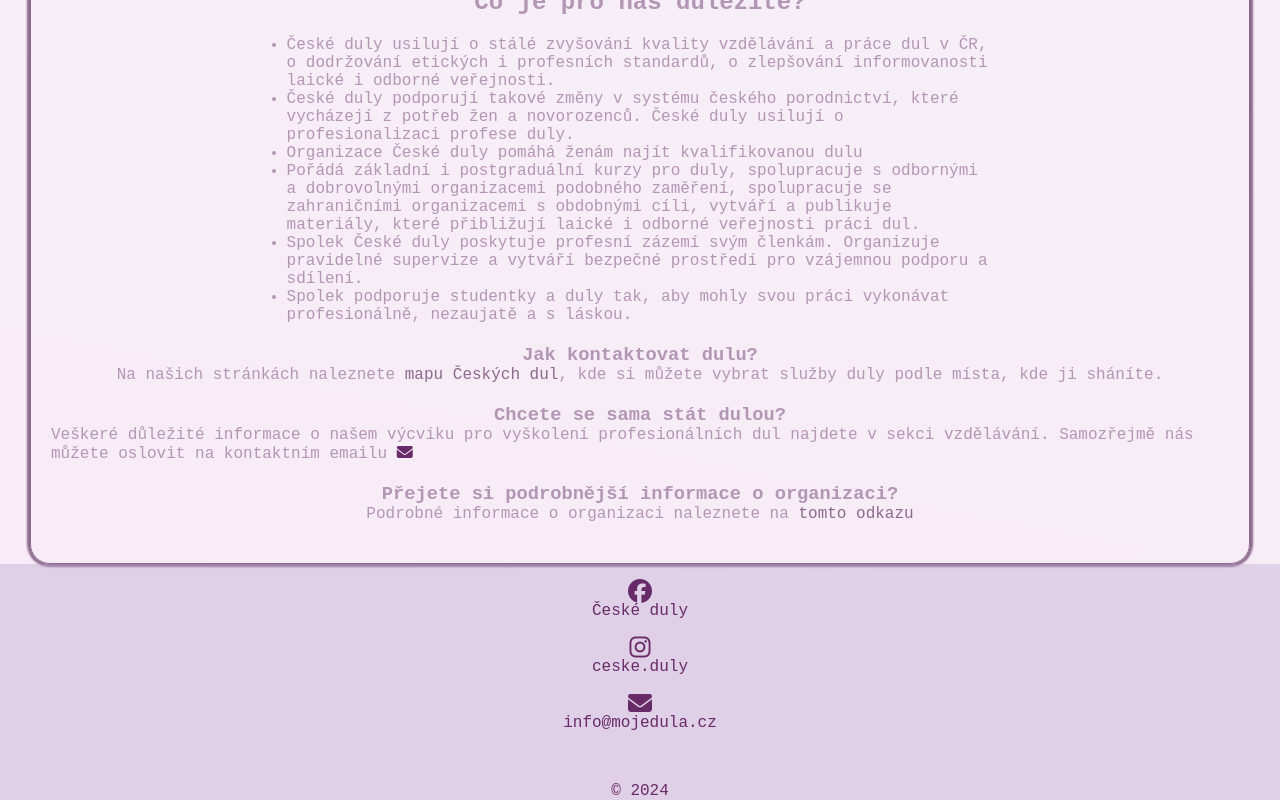
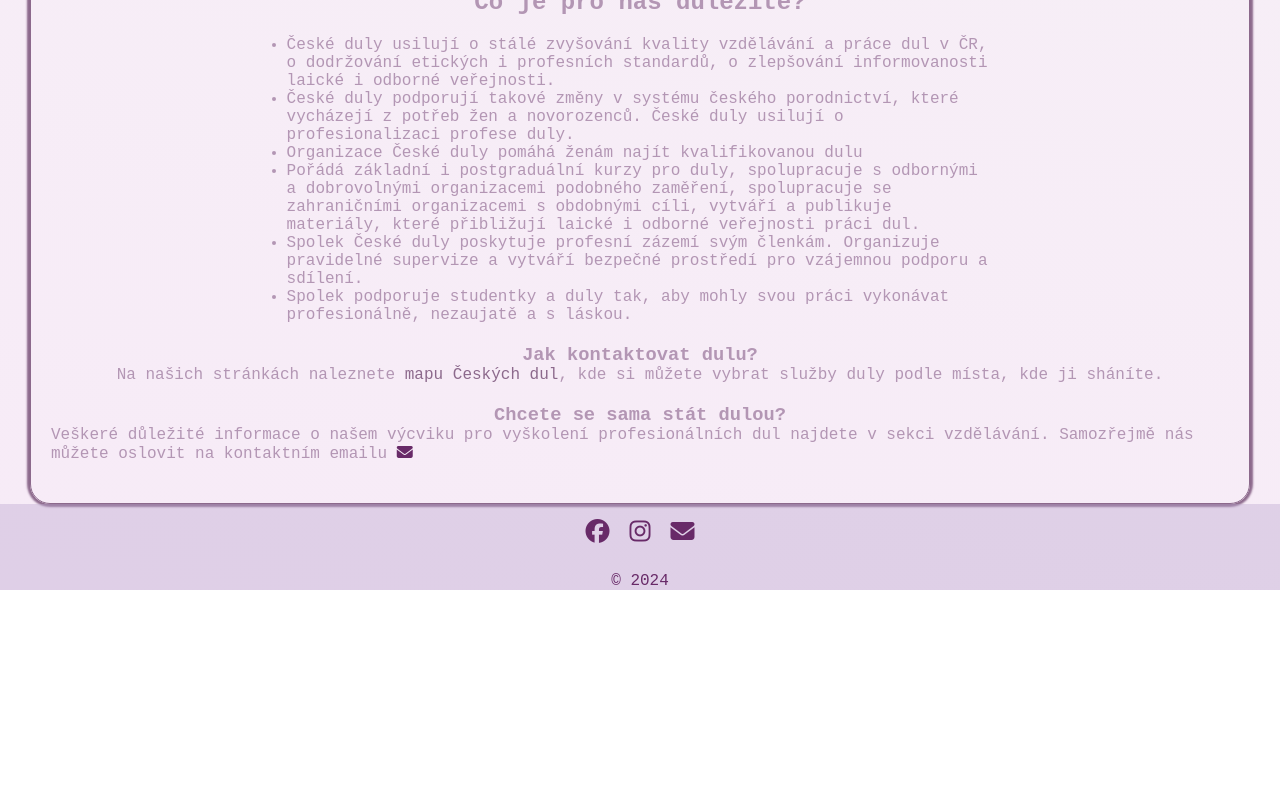
Before and after one commit to CreativeOxana/mojedula, a React (Vite) app: page /about in a window 1280 px wide. Shown: the part 1983-2783 px from the top of the page. After the commit the page ends 2573 px from the top, so only its background shows below. Built offline with nearby package versions, Linux system fonts and the light colour scheme; a web font is replaced by a local one.

Commit message:
Corrected socials icons and added target_blank

```diff
--- a/src/pages/About/index.jsx
+++ b/src/pages/About/index.jsx
@@ -159,17 +159,17 @@ export const About = () => {
           Veškeré důležité informace o našem výcviku pro vyškolení
           profesionálních dul najdete v sekci vzdělávání. Samozřejmě nás můžete
           oslovit na kontaktním emailu{' '}
-          <a href="mailto: vzdelavani@mojedula.cz">
+          <a href="mailto: vzdelavani@mojedula.cz" target="_blank">
             <i className="fa-solid fa-envelope"></i>
           </a>
         </p>
-        <h3>Přejete si podrobnější informace o organizaci?</h3>
+        {/* <h3>Přejete si podrobnější informace o organizaci?</h3>
         <p>
           Podrobné informace o organizaci naleznete na{' '}
           <Link to="/information" className="link">
             tomto odkazu
           </Link>
-        </p>
+        </p> */}
       </div>
     </>
   );
--- a/src/pages/Contacts/index.jsx
+++ b/src/pages/Contacts/index.jsx
@@ -19,19 +19,30 @@ export const Contacts = () => {
       ></iframe>
       <i className="fa-solid fa-envelope"></i>
       <p>
-        <a href="mailto: info@mojedula.cz">info@mojedula.cz</a>,
-        <a href="mailto: vzdelavani@mojedula.cz">vzdelavani@mojedula.cz</a>
+        <a href="mailto: info@mojedula.cz" target="_blank">
+          info@mojedula.cz
+        </a>
+        ,
+        <a href="mailto: vzdelavani@mojedula.cz" target="_blank">
+          vzdelavani@mojedula.cz
+        </a>
       </p>
-      <a href="https://www.facebook.com/ceske.duly/?locale=cs_CZ">
+      <a
+        href="https://www.facebook.com/ceske.duly/?locale=cs_CZ"
+        target="_blank"
+      >
         <i className="fa-brands fa-facebook"></i>
       </a>
-      <a href="https://www.facebook.com/ceske.duly/?locale=cs_CZ">
+      <a
+        href="https://www.facebook.com/ceske.duly/?locale=cs_CZ"
+        target="_blank"
+      >
         <p>České duly</p>
       </a>
-      <a href="https://www.instagram.com/ceske.duly/">
+      <a href="https://www.instagram.com/ceske.duly/" target="_blank">
         <i className="fa-brands fa-instagram"></i>
       </a>
-      <a href="https://www.instagram.com/ceske.duly/">
+      <a href="https://www.instagram.com/ceske.duly/" target="_blank">
         <p>ceske.duly</p>
       </a>
       <i className="fa-solid fa-comments">
@@ -39,7 +50,10 @@ export const Contacts = () => {
         <i className="fa-brands fa-facebook"></i>
       </i>
       <p>
-        <a href="https://www.facebook.com/groups/271474671034538/">
+        <a
+          href="https://www.facebook.com/groups/271474671034538/"
+          target="_blank"
+        >
           Moje dula – podpora a sdílení s Českými dulami{' '}
         </a>
       </p>
--- a/src/pages/Education/index.jsx
+++ b/src/pages/Education/index.jsx
@@ -21,7 +21,10 @@ export const Education = () => {
           online u vás doma (bližší info níže).
         </p>
         <button>
-          <a href="https://docs.google.com/forms/d/e/1FAIpQLSdfMTYBAZ5AK1qmI3dRgTQg7ODUc7BjC7wKzRhBUK3Zudzm3w/viewform">
+          <a
+            href="https://docs.google.com/forms/d/e/1FAIpQLSdfMTYBAZ5AK1qmI3dRgTQg7ODUc7BjC7wKzRhBUK3Zudzm3w/viewform"
+            target="_blank"
+          >
             Přihlásit
           </a>
         </button>
@@ -172,7 +175,10 @@ export const Education = () => {
         <p>
           Jestli máte jasno a chcete se do výcviku přihlásit, vyplňte motivační
           dopis{' '}
-          <a href="https://docs.google.com/forms/d/e/1FAIpQLSdfMTYBAZ5AK1qmI3dRgTQg7ODUc7BjC7wKzRhBUK3Zudzm3w/viewform?fbclid=IwAR1I2DWNGVwGxldj5AxPz9U5c-ZXNDmAYoXpKxIs7bx0yUFg_eDSklssIJc">
+          <a
+            href="https://docs.google.com/forms/d/e/1FAIpQLSdfMTYBAZ5AK1qmI3dRgTQg7ODUc7BjC7wKzRhBUK3Zudzm3w/viewform?fbclid=IwAR1I2DWNGVwGxldj5AxPz9U5c-ZXNDmAYoXpKxIs7bx0yUFg_eDSklssIJc"
+            target="_blank"
+          >
             ZDE
           </a>{' '}
           a my vás moc rády pozveme na přijímací řízení.
--- a/src/pages/Events/index.jsx
+++ b/src/pages/Events/index.jsx
@@ -30,7 +30,9 @@ export const Events = () => {
         </ul>
         <p>
           Bližší informace o jednotlivých událostech získáte na{' '}
-          <a href="mailto: info@mojedula.cz">emailu </a>
+          <a href="mailto: info@mojedula.cz" target="_blank">
+            emailu{' '}
+          </a>
           <i className="fa-solid fa-envelope"></i>
         </p>
       </div>
--- a/src/pages/components/Footer/index.jsx
+++ b/src/pages/components/Footer/index.jsx
@@ -4,23 +4,22 @@ export const Footer = () => {
   return (
     <>
       <footer>
-        <a href="https://www.facebook.com/ceske.duly/?locale=cs_CZ">
-          <i className="fa-brands fa-facebook fa-xl"></i>
-        </a>
-        <a href="https://www.facebook.com/ceske.duly/?locale=cs_CZ">
-          <p>České duly</p>{' '}
-        </a>
-        <a href="https://www.instagram.com/ceske.duly/">
-          <i className="fa-brands fa-instagram fa-xl"></i>
-        </a>
-        <a href="https://www.instagram.com/ceske.duly/">
-          <p>ceske.duly</p>
-        </a>
-        <i class="fa-solid fa-envelope fa-xl"></i>
-        <p>
-          <a href="mailto: info@mojedula.cz">info@mojedula.cz</a>
-        </p>
+        <div className="socials">
+          <a
+            href="https://www.facebook.com/ceske.duly/?locale=cs_CZ"
+            target="_blank"
+          >
+            <i className="fa-brands fa-facebook fa-xl"></i>
+          </a>
 
+          <a href="https://www.instagram.com/ceske.duly/" target="_blank">
+            <i className="fa-brands fa-instagram fa-xl"></i>
+          </a>
+
+          <a href="mailto: info@mojedula.cz" target="_blank">
+            <i class="fa-solid fa-envelope fa-xl"></i>
+          </a>
+        </div>
         <div className="footer-container">© 2024</div>
       </footer>
     </>
--- a/src/pages/components/Footer/style.css
+++ b/src/pages/components/Footer/style.css
@@ -16,3 +16,10 @@ footer {
 footer a {
   color: var(--dark-color);
 }
+
+.socials {
+  display: flex;
+  gap: 20px;
+  align-items: center;
+  justify-content: center;
+}
```
